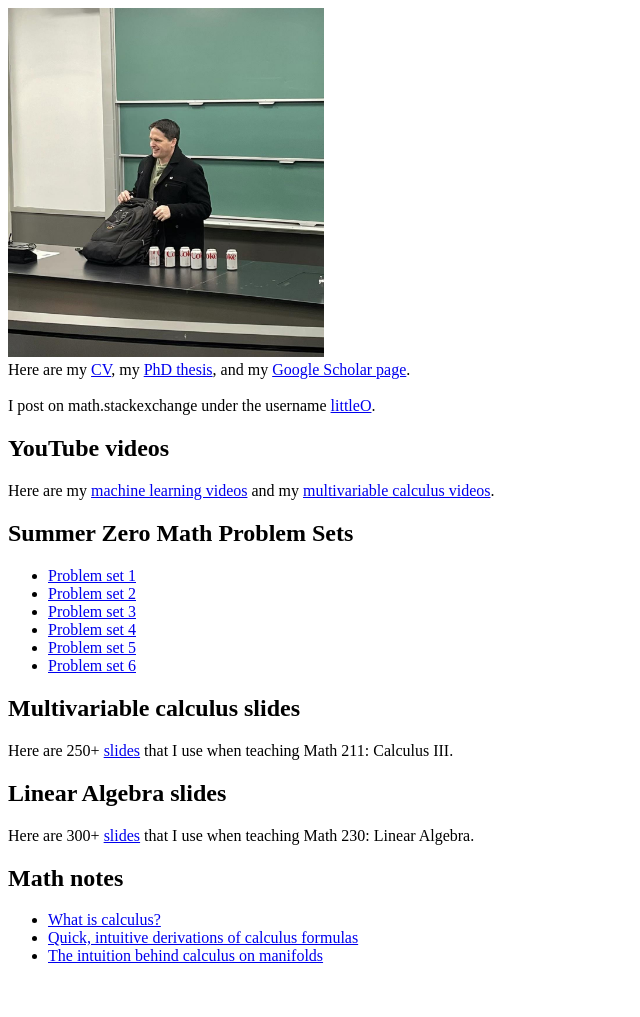
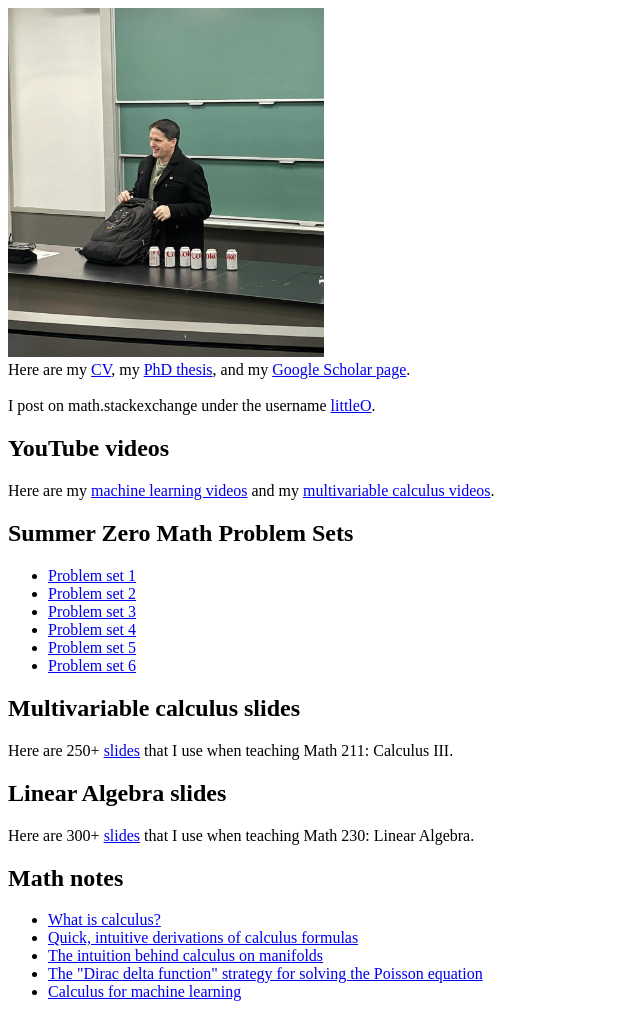
Before and after one commit to danielvoconnor/danielvoconnor.github.io, a plain HTML site: page index.html in a window 1280 px wide. Shown: the whole page, without its empty margins (0-640 px from the left). Before the commit the page ends 981 px from the top, so only its background shows below. Drawn offline with Linux system fonts and the light colour scheme.

Commit message:
adding some math notes

```diff
--- a/index.html
+++ b/index.html
@@ -60,6 +60,10 @@
                    target="_blank">Quick, intuitive derivations of calculus formulas</a> </li>
             <li><a href="./MathNotes/CalcOnManifolds_Intuition_Tufte.pdf"
                    target="_blank">The intuition behind calculus on manifolds</a> </li>
+            <li><a href="./MathNotes/PoissonEquationIntuition.pdf"
+                   target="_blank">The "Dirac delta function" strategy for solving the Poisson equation</a></li>
+            <li><a href="Calculus for machine learning"
+                   target="_blank">Calculus for machine learning</a> </li>
         </ul>
 
 
```
